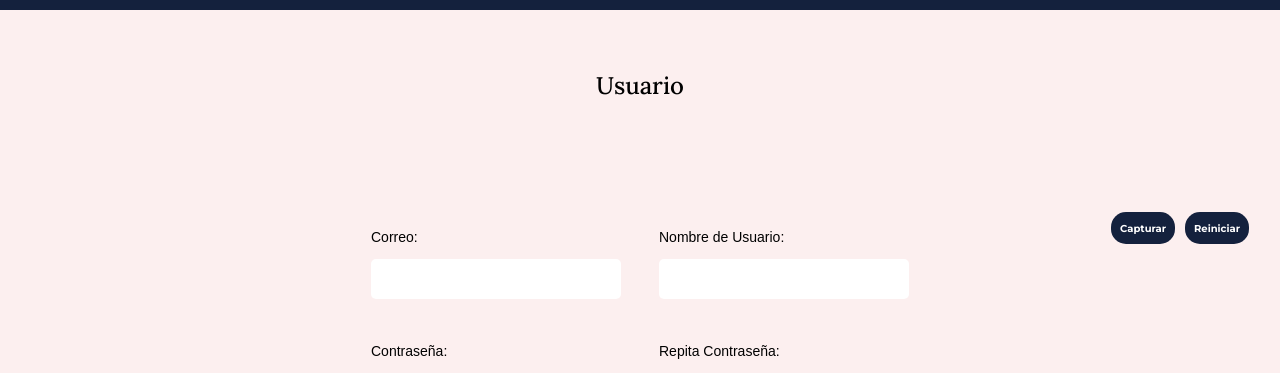
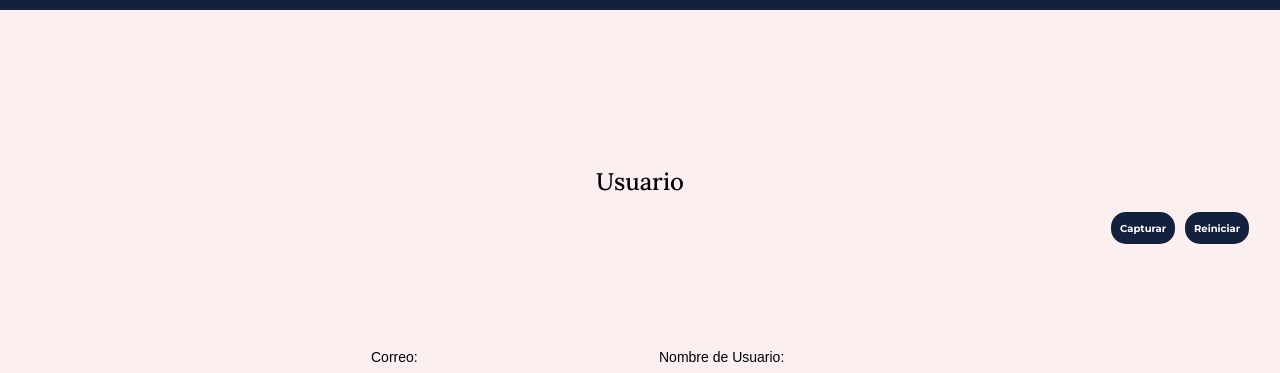
Before and after one commit to antabra25/visitorsAC, a Vue app: page /user in a window 1280 px wide. Shown: the part 129-502 px from the top of the page. Built offline with nearby package versions, Linux system fonts and the light colour scheme; no server answers; a web font is replaced by a local one.

Commit message:
AddUser modified

```diff
--- a/src/views/AddUser.vue
+++ b/src/views/AddUser.vue
@@ -1,9 +1,9 @@
 <template>
   <div class="main-content-wrapper">
-    <h1 class="mt-[60px] font-subtitle font-medium text-black text-2xl pb-[125px] text-center">Usuario</h1>
+    <h1 class="mt-[60px] font-subtitle font-medium text-black text-2xl pb-[125px] pt-24 text-center">Usuario</h1>
     <web-cam @upload-photo="(canva)=>photo=canva"></web-cam>
     <info-message :is-display="showMessage" @close-tab="closeTab">{{ message }}</info-message>
-    <form @submit.prevent="sendUser" class="form" ref="user">
+    <form @submit.prevent="sendUser" class="form mt-6" ref="user">
       <entry-small name="Correo" input-type="email" v-model.trim="email" @focusout="checkEmail">
         <template #default>
           <small v-if="validEmail===false" class="small">
```
